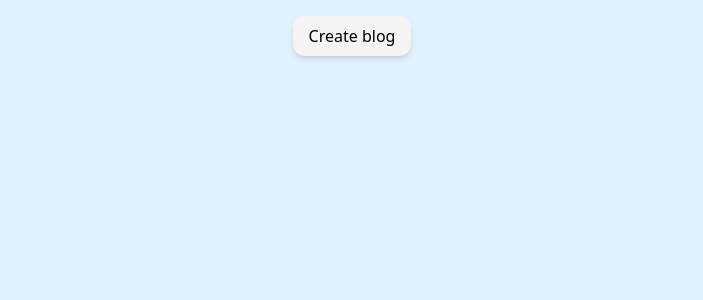
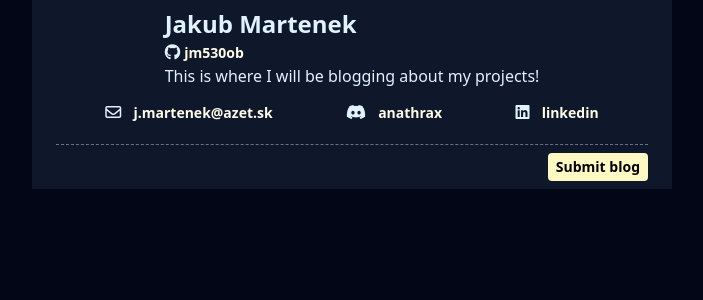
Before and after one commit to jm530ob/portfolio, a SvelteKit app: page / in a window 1280 px wide. Shown: the top 300 px of the page, without its empty margins (288-991 px from the left). Built offline with nearby package versions, Linux system fonts and the light colour scheme.

Commit message:
visual update

```diff
--- a/package.json
+++ b/package.json
@@ -20,5 +20,8 @@
 		"tailwindcss": "^3.4.17",
 		"typescript": "^5.0.0",
 		"vite": "^6.0.0"
+	},
+	"dependencies": {
+		"@fortawesome/fontawesome-free": "^6.7.2"
 	}
 }
--- /dev/null
+++ b/src/Dialog.svelte
@@ -0,0 +1,47 @@
+<script lang="ts">
+  let open = $state(false);
+
+  export function toggle() {
+    open = !open;
+  }
+</script>
+
+{#if open}
+  <div class="bg-slate-950/70 fixed w-full h-full">
+    <dialog {open} class="flex flex-col gap-2 mt-3 bg-slate-900 w-1/2">
+      <div>
+        <label>
+          <p class="text-white inline">Author:</p>
+          <input
+            type="text"
+            placeholder="Author name"
+            class="bg-slate-950 rounded ml-2 placeholder-gray-600 text-white"
+          />
+        </label>
+      </div>
+      <div>
+        <label>
+          <p class="text-white inline">Blog title:</p>
+          <input
+            type="text"
+            placeholder="Enter title"
+            class="bg-slate-950 rounded ml-2 placeholder-gray-600 text-white"
+          />
+        </label>
+      </div>
+      <div>
+        <label>
+          <p class="text-white inline">Language:</p>
+          <select class="bg-slate-950 placeholder-gray-600 text-white">
+            <option>--Please choose a language--</option>
+            <option>Rust</option>
+            <option>C</option>
+            <option>TypeScript</option>
+            <option>JavaScript</option>
+            <option>Other</option>
+          </select>
+        </label>
+      </div>
+    </dialog>
+  </div>
+{/if}
--- a/src/routes/+page.svelte
+++ b/src/routes/+page.svelte
@@ -1,96 +1,72 @@
 <script lang="ts">
   import "../app.css";
+  import "@fortawesome/fontawesome-free/css/all.min.css";
   import SnippetCard from "../SnippetCard.svelte";
+  import Dialog from "../Dialog.svelte";
   import { snippets, addSnippet } from "../snippetState.svelte";
 
+  // svelte-ignore non_reactive_update
+  let dialog;
   let open = $state(false);
 
-  let template: BlogSnippet = $state({
+  let template: BlogSnippet = {
     author: "",
     title: "",
     language: "",
     description: "",
     body: "",
-  });
-
-  function toggleDialog() {
-    open = !open;
-  }
+  };
 </script>
 
 <svelte:head>
   <title>Portfolio</title>
 </svelte:head>
 
-<div class="m-auto w-1/2 text-font-bold text-center">
-  <button
-    class="mt-4 py-2 px-4 bg-zinc-100 rounded-xl shadow-md"
-    onclick={toggleDialog}>Create blog</button
-  >
-  <div>
-    {#each snippets as snippet, index}
-      <SnippetCard {snippet} {index} />
-    {/each}
+<Dialog bind:this={dialog} />
+
+<header
+  class="flex flex-col m-auto w-1/2 text-center items-center bg-slate-900"
+>
+  <div class="flex flex-col w-fit text-left mt-2">
+    <h1>Jakub Martenek</h1>
+    <span>
+      <i class="fa-brands fa-github"></i>
+      <a href="https://github.com/jm530ob" class="link"> jm530ob </a></span
+    >
+    <p>This is where I will be blogging about my projects!</p>
   </div>
-</div>
-
-<div>
-  <dialog {open}>
-    <label>
-      <p>Author:</p>
-      <input
-        type="text"
-        placeholder="Enter your name"
-        bind:value={template.author}
-      />
-    </label>
-    <label>
-      <p>Blog title</p>
-      <input
-        type="text"
-        placeholder="Enter title"
-        bind:value={template.title}
-      />
-    </label>
-    <label>
-      <p>Language</p>
-      <select>
-        <option value="">--Please choose a language--</option>
-        <option value="rust">Rust</option>
-        <option value="c">C</option>
-        <option value="ts">TypeScript</option>
-        <option value="js">JavaScript</option>
-      </select>
-    </label>
-    <label>
-      <p>Description (optional)</p>
-      <textarea
-        placeholder="Brief description"
-        bind:value={template.description}
-      ></textarea>
-    </label>
-    <label>
-      <p>Body</p>
-      <textarea placeholder="Write your blog" bind:value={template.body}
-      ></textarea>
-    </label>
-    <div style="margin-top: 20px;">
-      <button
-        onclick={() => {
-          addSnippet(template);
-        }}>Submit</button
-      >
-      <button
-        onclick={() => {
-          toggleDialog();
-        }}>Close</button
-      >
-    </div>
-  </dialog>
-</div>
+  <div class="w-full flex justify-evenly py-3">
+    <span>
+      <i class="fa-regular fa-envelope"></i>
+      <p class="inline ml-2 link">j.martenek@azet.sk</p>
+    </span>
+    <span>
+      <i class="fa-brands fa-discord"></i>
+      <p class="inline ml-2 link">anathrax</p>
+    </span>
+    <span>
+      <i class="fa-brands fa-linkedin"></i>
+      <p class="inline ml-2 link">linkedin</p>
+    </span>
+  </div>
+  <div class="w-full text-right px-6 py-2">
+    <hr class="border-dashed border-gray-500" />
+    <button
+      class="mt-2 bg-yellow-100 hover:bg-yellow-200 text-black font-bold text-sm px-2 py-1 rounded"
+      onclick={dialog.toggle}>Submit blog</button
+    >
+  </div>
+</header>
 
 <style lang="postcss">
-  :global(html) {
-    background-color: theme(colors.sky.100);
+  :global(body) {
+    @apply bg-slate-950;
+    @apply text-sky-100;
+  }
+  :global(h1) {
+    @apply text-2xl font-bold;
+  }
+  .link {
+    @apply font-bold text-sm text-yellow-50 hover:underline cursor-pointer inline;
   }
 </style>
--- a/src/snippets.ts
+++ /dev/null
@@ -1 +0,0 @@
-let ok = $state("saok");
```
Also changed, not shown: 1 other file (tests, documents, lock files or other folders).
